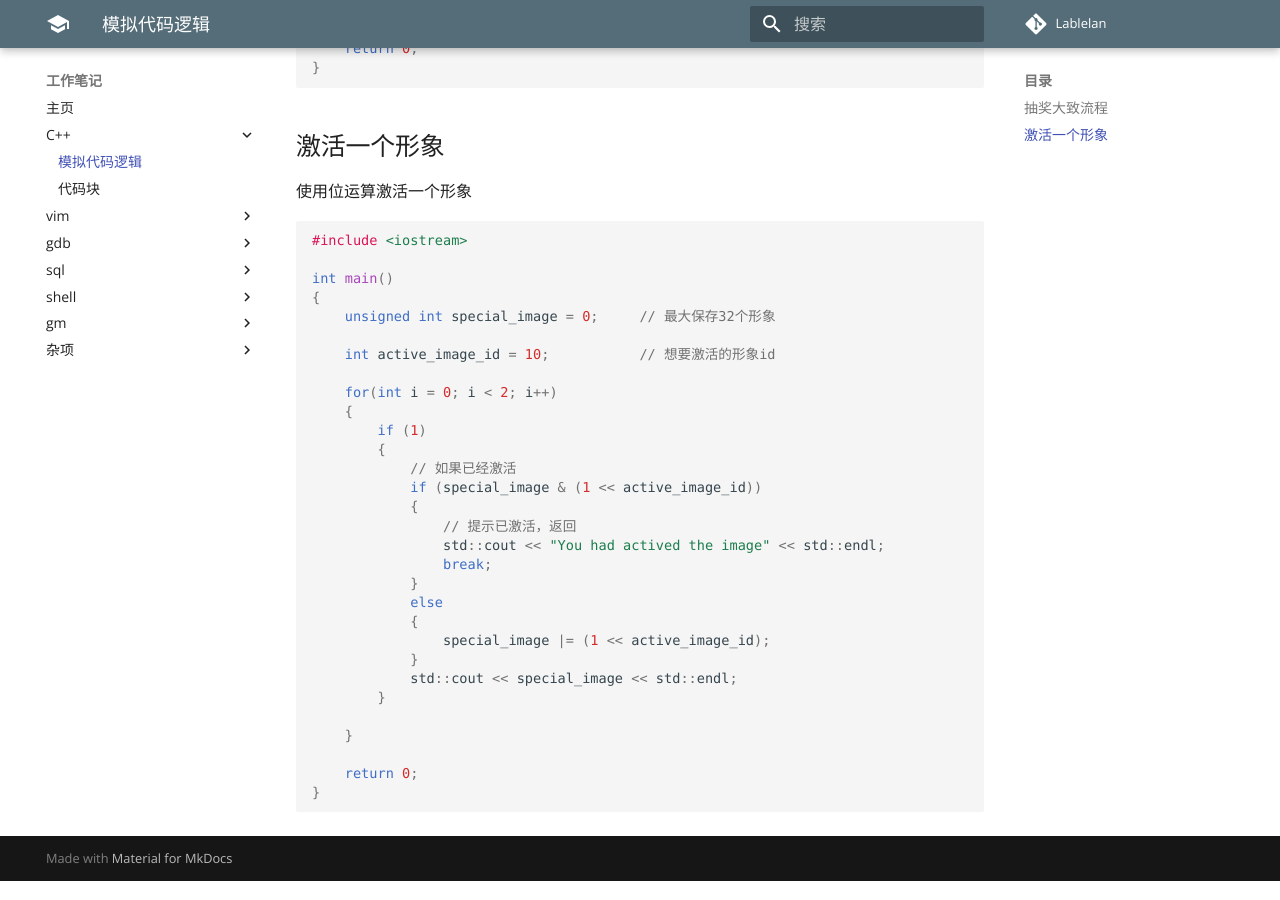
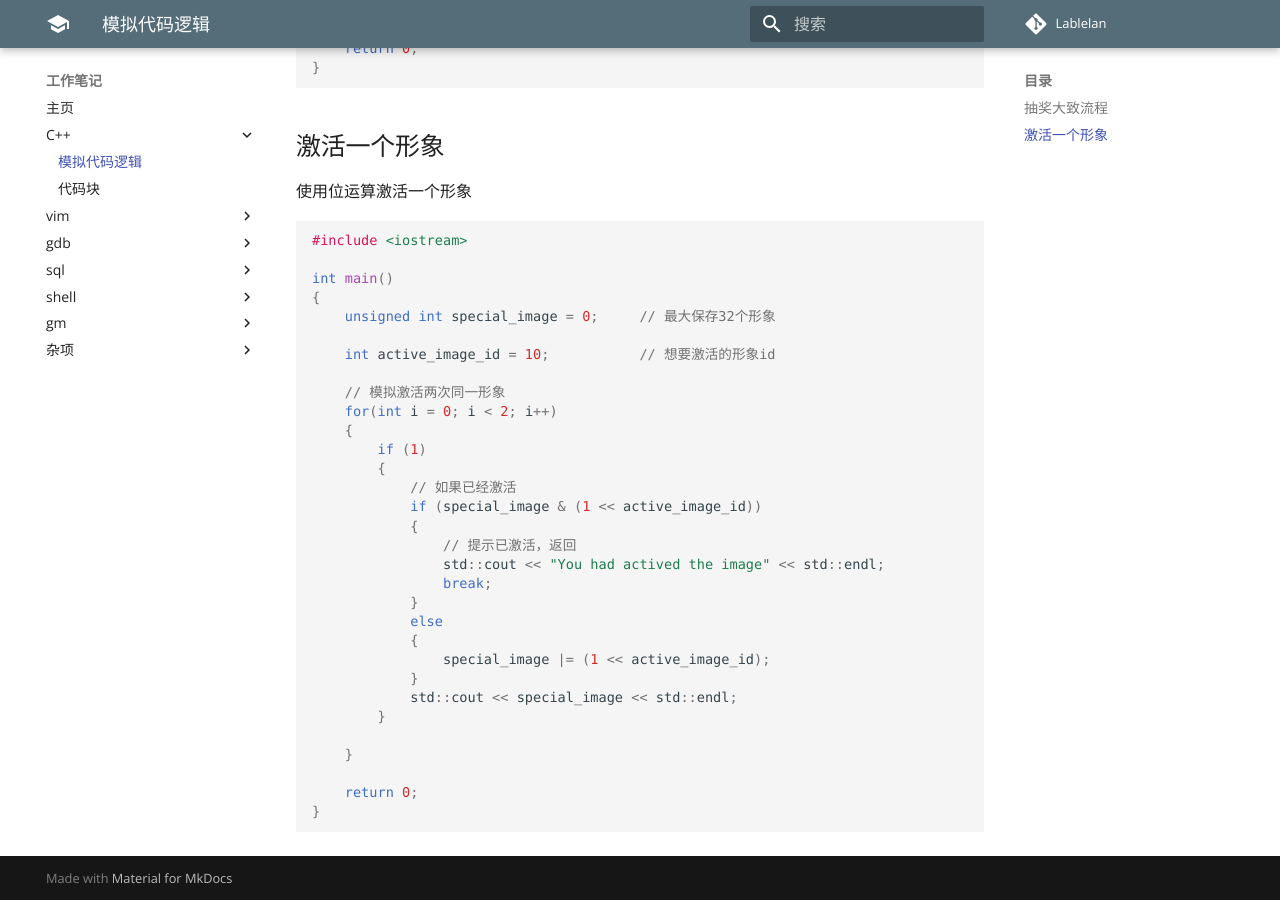
Before and after one commit to lablelan/WorkNote, an MkDocs documentation site: the page built from docs/C++/logiccode.md, in a window 1280 px wide and 900 px high, scrolled down 982 px. Built offline with MkDocs 1.6.1 and Material for MkDocs 9.7.7, drawn with Linux system fonts in a browser that asks for light colours; some web fonts are replaced; old or Windows-style settings are respelled for this version of MkDocs.

Commit message:
代码整理

```diff
--- a/docs/C++/logiccode.md
+++ b/docs/C++/logiccode.md
@@ -56,6 +56,7 @@ int main()
 
     int active_image_id = 10;           // 想要激活的形象id
 
+	// 模拟激活两次同一形象
     for(int i = 0; i < 2; i++)
     {
         if (1)
```
